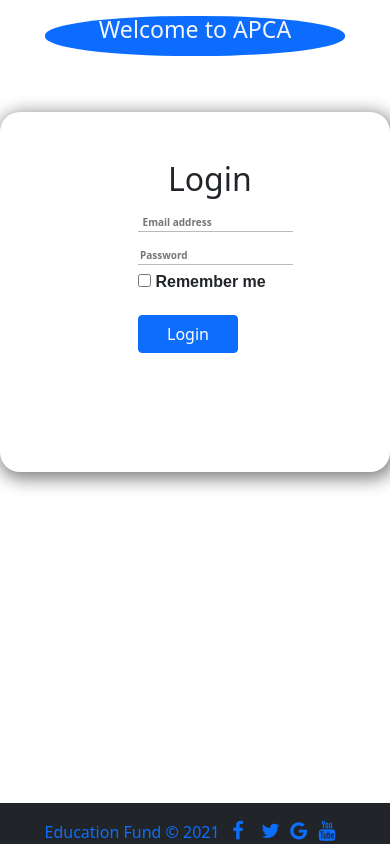
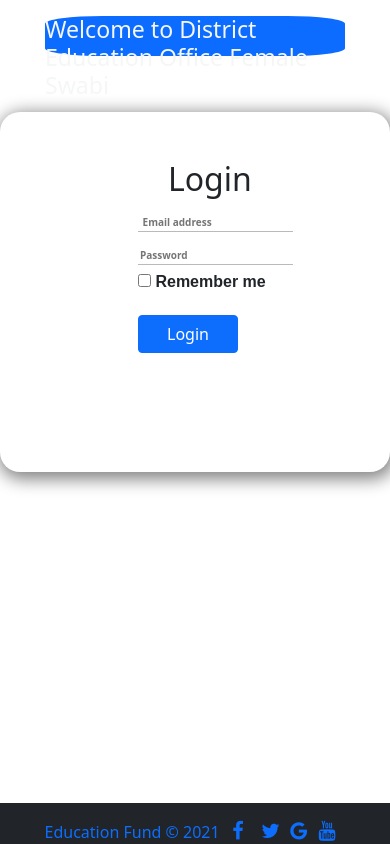
Before and after one commit to imrookhan44/Deoswabi, a React (Create React App) app: page / in a window 390 px wide. Built offline with nearby package versions, Linux system fonts and the light colour scheme; no server answers.

Commit message:
new task done

```diff
--- a/src/components/login/Login.css
+++ b/src/components/login/Login.css
@@ -42,14 +42,14 @@
   animation-iteration-count: infinite;
   /* animation-delay: 2s; */
   /* animation-timing-function: cubic-bezier(0.1, 0.4, 1.0, 0.1) ; */
-  width: 500px;
+  width: 700px;
 }
 @keyframes sample {
   0% {
     border-radius: 0%;
   }
   100% {
-    border-radius: 50%;
+    border-radius: 20%;
     background-color: #0066ff;
     color: white;
   }
@@ -57,5 +57,7 @@
 @media screen and (max-width: 400px) {
   .Head {
     width: 300px;
+    display: inline;
+
   }
 }
--- a/src/components/login/Login.js
+++ b/src/components/login/Login.js
@@ -26,7 +26,7 @@ function Login() {
     <div>
     <div className="row offset-0">
     <div className="col">
-   <h3 className="Head mt-3"> Welcome to APCA </h3>
+   <h3 className="Head mt-3"> Welcome to District Education Office Female Swabi </h3>
    </div>
    </div>
       <div autoComplete="off">
--- a/src/components/navbar/Navbar.js
+++ b/src/components/navbar/Navbar.js
@@ -57,17 +57,15 @@ export default function Home() {
                       </Link>
                     </li>
                     <li className="nav-item">
-                      <Link className="nav-link" to="donation" id="ten">
+                      {/* <Link className="nav-link" to="donation" id="ten">
                         Donate Here
-                      </Link>
+                      </Link> */}
                     </li>
                     <li className="nav-item">
                       <Link className="nav-link" to="ImageUpload" id="ten">
                         Upload File
                       </Link>
                     </li>
-
-
                   </ul>
                 </div>
                 <button
```
